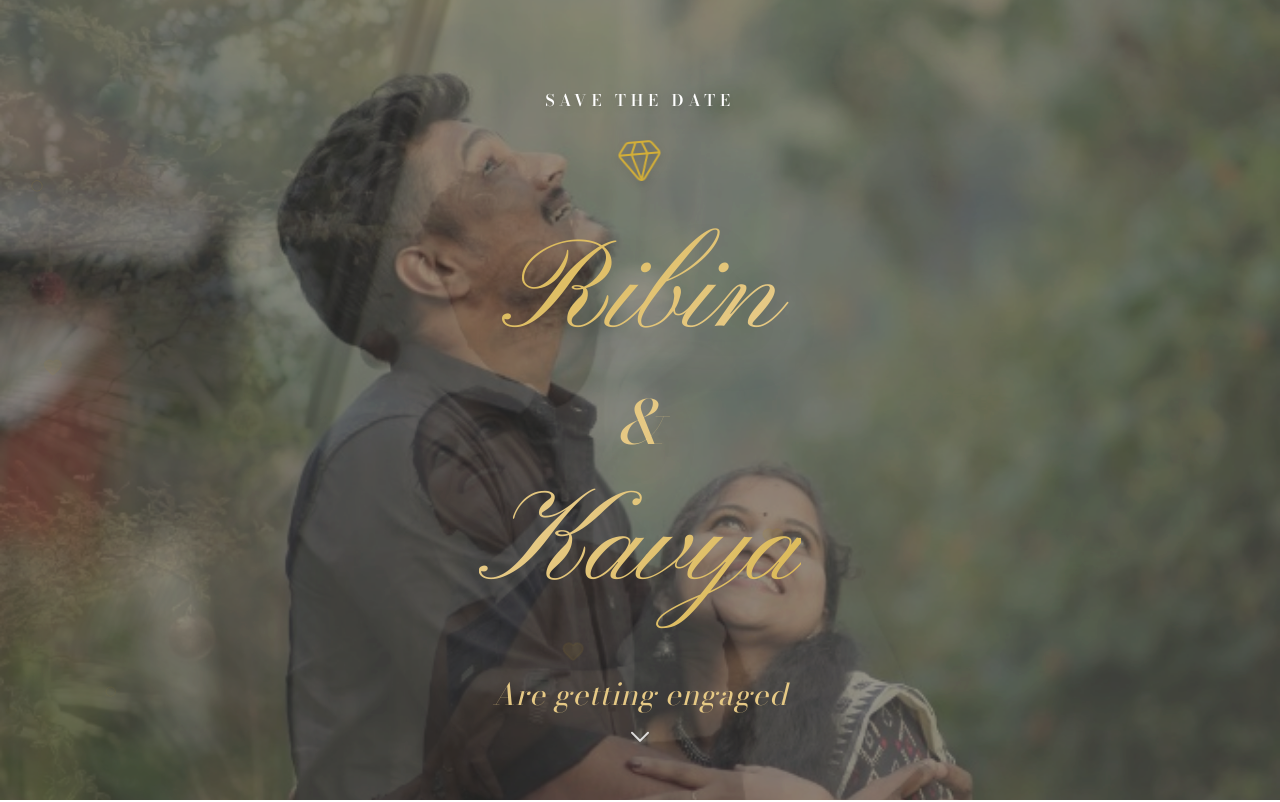
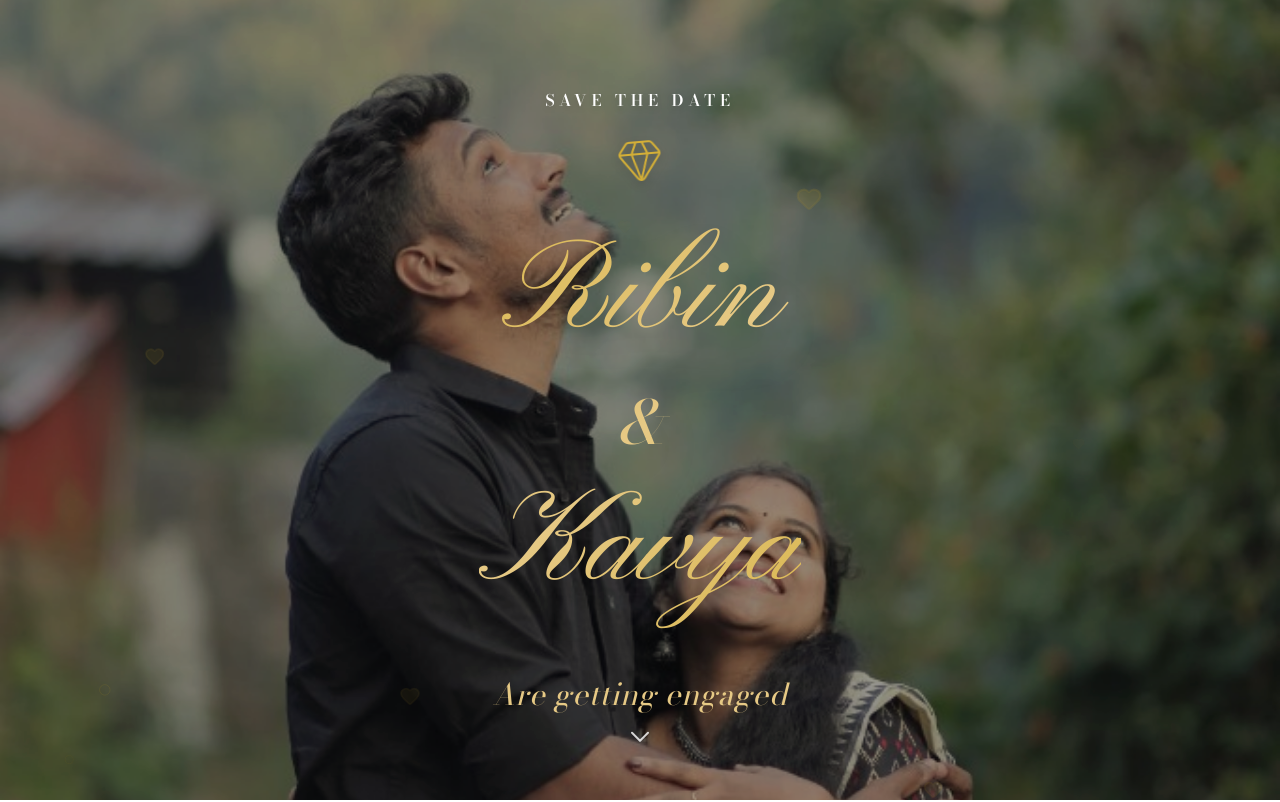
Before and after one commit to Abhijith-Abi/ribin-kavya-engagment, a Next.js app: page / in a window 1280 px wide. Shown: the top 802 px of the page. Built offline with nearby package versions, Linux system fonts and the light colour scheme.

Commit message:
refactor: Replace hero image slideshow with a single static background image.

```diff
--- a/src/components/HeroSection.tsx
+++ b/src/components/HeroSection.tsx
@@ -1,48 +1,17 @@
 "use client";
 
-import React, { useRef, useState, useEffect } from "react";
+import React, { useRef } from "react";
 import Image from "next/image";
-import {
-    motion,
-    useScroll,
-    useTransform,
-    AnimatePresence,
-} from "framer-motion";
+import { motion, useScroll, useTransform } from "framer-motion";
 import { ChevronDown, Heart, Gem } from "lucide-react";
 import FloatingHearts from "./FloatingHearts";
 
-const heroImages = [
-    "/images/couple.jpg",
-    "/images/floral.jpg",
-    "/images/gallery-moment-1.jpg",
-    "/images/gallery-moment-2.jpg",
-    "/images/gallery-moment-3.jpg",
-    "/images/gallery-moment-4.jpg",
-    "/images/hero_invitation.jpg",
-];
-
 const HeroSection = () => {
     const containerRef = useRef<HTMLDivElement>(null);
-    const [currentImageIndex, setCurrentImageIndex] = useState(0);
-
     const { scrollYProgress } = useScroll({
         target: containerRef,
         offset: ["start start", "end start"],
     });
-
-    useEffect(() => {
-        const interval = setInterval(() => {
-            setCurrentImageIndex((prevIndex) => {
-                let newIndex;
-                do {
-                    newIndex = Math.floor(Math.random() * heroImages.length);
-                } while (newIndex === prevIndex);
-                return newIndex;
-            });
-        }, 2000);
-
-        return () => clearInterval(interval);
-    }, []);
 
     const y = useTransform(scrollYProgress, [0, 1], ["0%", "50%"]);
     const opacity = useTransform(scrollYProgress, [0, 0.8], [1, 0]);
@@ -52,31 +21,19 @@ const HeroSection = () => {
             ref={containerRef}
             className="relative w-full h-screen flex flex-col items-center justify-center overflow-hidden"
         >
-            {/* Background Image Slideshow with Parallax Effect */}
+            {/* Background Image with Parallax Effect */}
             <motion.div style={{ y, opacity }} className="absolute inset-0">
                 {/* Darker golden overlay for better text contrast */}
                 <div className="absolute inset-0 bg-black/40 mix-blend-multiply z-10" />
                 <div className="absolute inset-0 bg-gold/10 z-10 mix-blend-overlay" />
-
-                <AnimatePresence mode="popLayout">
-                    <motion.div
-                        key={currentImageIndex}
-                        initial={{ opacity: 0 }}
-                        animate={{ opacity: 1 }}
-                        exit={{ opacity: 0 }}
-                        transition={{ duration: 1.5 }}
-                        className="absolute inset-0"
-                    >
                 <Image
-                            src={heroImages[currentImageIndex]}
+                    src="/images/hero_invitation.jpg"
                     alt="Engagement Couple"
                     fill
                     className="object-cover object-center"
                     priority
                     quality={100}
                 />
-                    </motion.div>
-                </AnimatePresence>
             </motion.div>
 
             {/* Content */}
```
Lines whose indentation alone changed are shown as unchanged.
